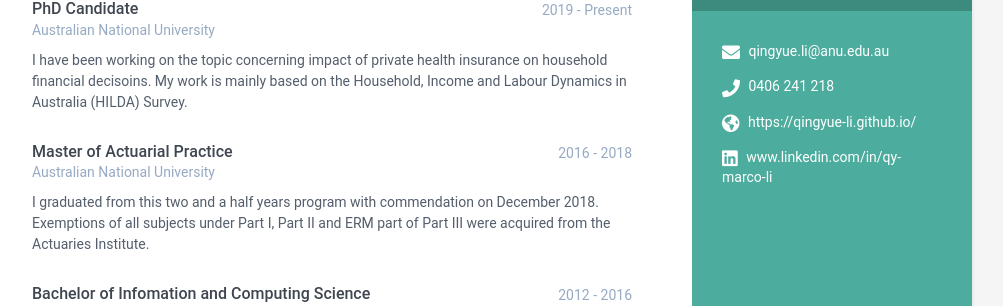
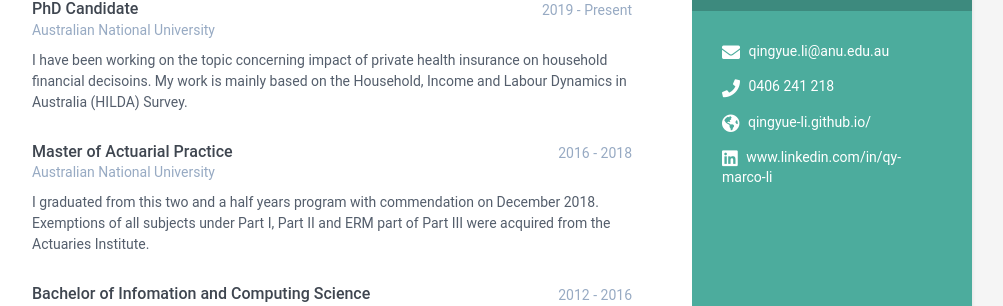
Before and after one commit to qingyue-li/qingyue-li.github.io, a Jekyll site: the page built from index.html, in a window 1280 px wide. Shown: the part 292-598 px from the top of the page, without its empty margins (168-1171 px from the left). Built offline with Jekyll 4.4.1, drawn with Linux system fonts in a browser that asks for light colours; part of the change alters nothing that is shown.

Commit message:
Update data.yml

```diff
--- a/_data/data.yml
+++ b/_data/data.yml
@@ -14,7 +14,7 @@ sidebar:
     # Sidebar links
     email: qingyue.li@anu.edu.au
     phone: 0406 241 218
-    website: https://qingyue-li.github.io/
+    website: qingyue-li.github.io/
     linkedin: www.linkedin.com/in/qy-marco-li
     github:
     gitlab:
```
